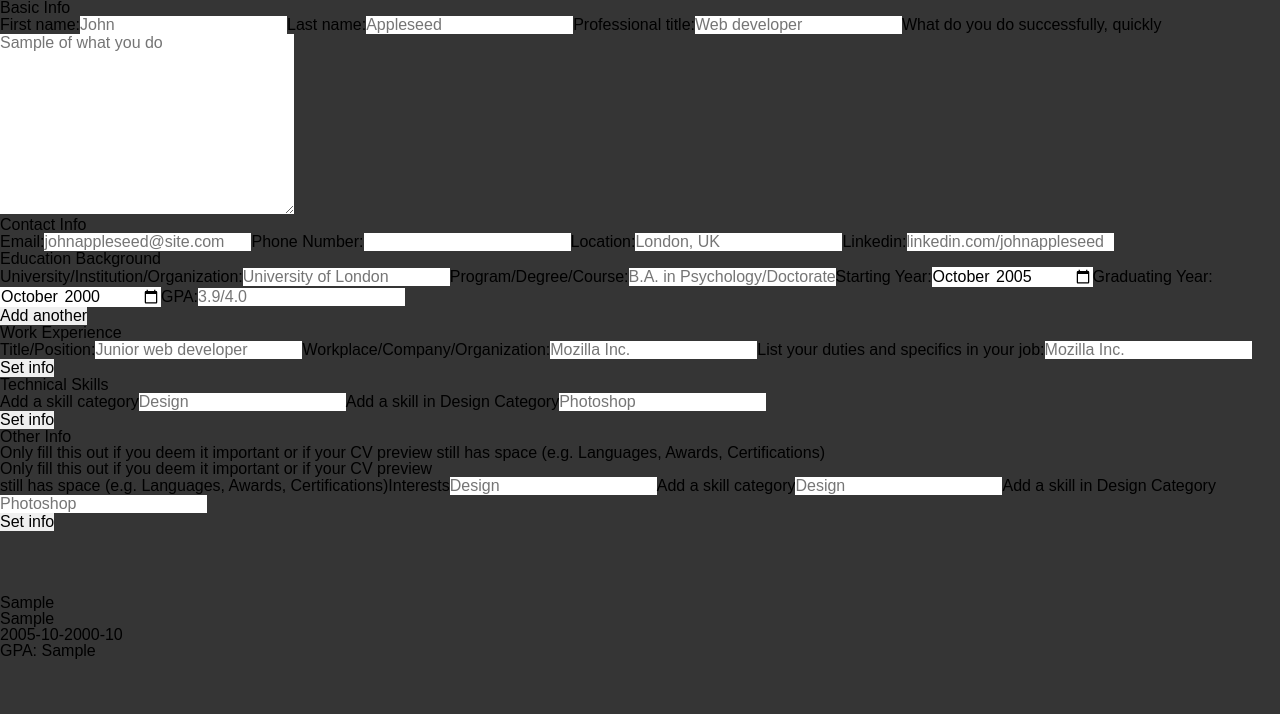
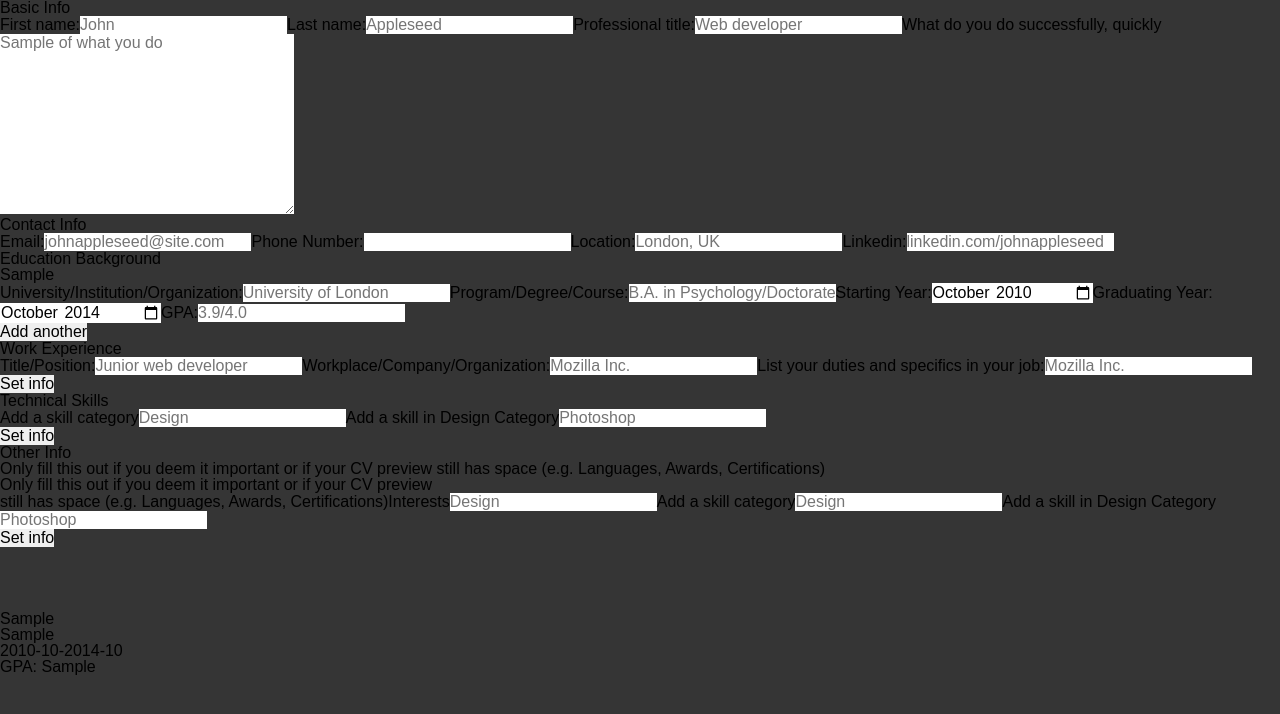
Before and after one commit to renchester/cv-generator, a React app: page / in a window 1280 px wide. Both pictures are taken after typing "Sample", "Sample", "Sample" into the empty fields and a click on the button "Add another". Shown: the top 714 px of the page. Built offline with nearby package versions, Linux system fonts and the light colour scheme; the HTML template or start-up script is replaced by a standard one.

Commit message:
Refactor element hierarchy to put form inside component

```diff
--- a/src/components/editors/Editor.jsx
+++ b/src/components/editors/Editor.jsx
@@ -46,19 +46,13 @@ function Editor(props) {
       {/*
         EDUCATION INFO FORM
       */}
-      <form
-        className="form form__container form__education-info"
-        onSubmit={handleEducationInfoSubmit}
-      >
-        <h1 className="form-title">Education Background</h1>
-        <EducationInfo
-          data={formData.educationInfo}
-          handleChange={handleEducationInfoChanges}
-        />
-        <button type="submit" className="btn btn__submit">
-          Add another
-        </button>
-      </form>
+
+      <EducationInfo
+        data={formData.educationInfo}
+        handleChange={handleEducationInfoChanges}
+        handleSubmit={handleEducationInfoSubmit}
+      />
+
       {/*
         EXPERIENCE INFO FORM
       */}
--- a/src/components/editors/EducationInfo.jsx
+++ b/src/components/editors/EducationInfo.jsx
@@ -1,5 +1,44 @@
-function EducationInfo() {
+import { useState } from 'react';
+
+function EducationInfo(props) {
+  const { data, handleSubmit } = props;
+
+  const emptyState = {
+    institution: '',
+    degreeProgram: '',
+    startingYear: '',
+    graduatingYear: '',
+    gpa: '',
+    id: '',
+  };
+
+  const [educInfo, setEducInfo] = useState(emptyState);
+
+  const handleChange = (e) => {
+    const { name, value } = e.target;
+
+    setEducInfo((prevInfo) => ({
+      ...prevInfo,
+      [name]: value,
+    }));
+  };
+
+  const submitEducInfo = (e) => {
+    handleSubmit(e);
+    setEducInfo(emptyState);
+  };
+
+  const markup = data.map((addedInfo) => (
+    <span key={addedInfo.key}>{addedInfo.institution}</span>
+  ));
+
   return (
+    <form
+      className="form form__container form__education-info"
+      onSubmit={submitEducInfo}
+    >
+      <h1 className="form-title">Education Background</h1>
+      {data.length ? markup : ''}
       <fieldset className="form-fieldset form__education-info">
         <label className="form-label">
           University/Institution/Organization:
@@ -8,6 +47,8 @@ function EducationInfo() {
             name="institution"
             className="form-input form-input__education-institution"
             placeholder="University of London"
+            value={educInfo.institution}
+            onChange={handleChange}
           />
         </label>
         <label className="form-label">
@@ -17,6 +58,8 @@ function EducationInfo() {
             name="degreeProgram"
             className="form-input form-input__degree-program"
             placeholder="B.A. in Psychology/Doctorate in Philosophy"
+            value={educInfo.degreeProgram}
+            onChange={handleChange}
           />
         </label>
         <label className="form-label">
@@ -26,8 +69,9 @@ function EducationInfo() {
             name="startingYear"
             className="form-input form-input__starting-year"
             min="1900-01"
-          value="2005-10"
             placeholder="2010"
+            value={educInfo.startingYear || '2010-10'}
+            onChange={handleChange}
           />
         </label>
         <label className="form-label">
@@ -37,8 +81,9 @@ function EducationInfo() {
             name="graduatingYear"
             className="form-input form-input__graduating-year"
             min="1900-01"
-          value="2000-10"
             placeholder="2014"
+            value={educInfo.graduatingYear || '2014-10'}
+            onChange={handleChange}
           />
         </label>
         <label className="form-label">
@@ -48,9 +93,15 @@ function EducationInfo() {
             name="gpa"
             className="form-input form-input__gpa"
             placeholder="3.9/4.0"
+            value={educInfo.gpa}
+            onChange={handleChange}
           />
         </label>
       </fieldset>
+      <button type="submit" className="btn btn__submit">
+        Add another
+      </button>
+    </form>
   );
 }
 
```
Lines whose indentation alone changed are shown as unchanged.
